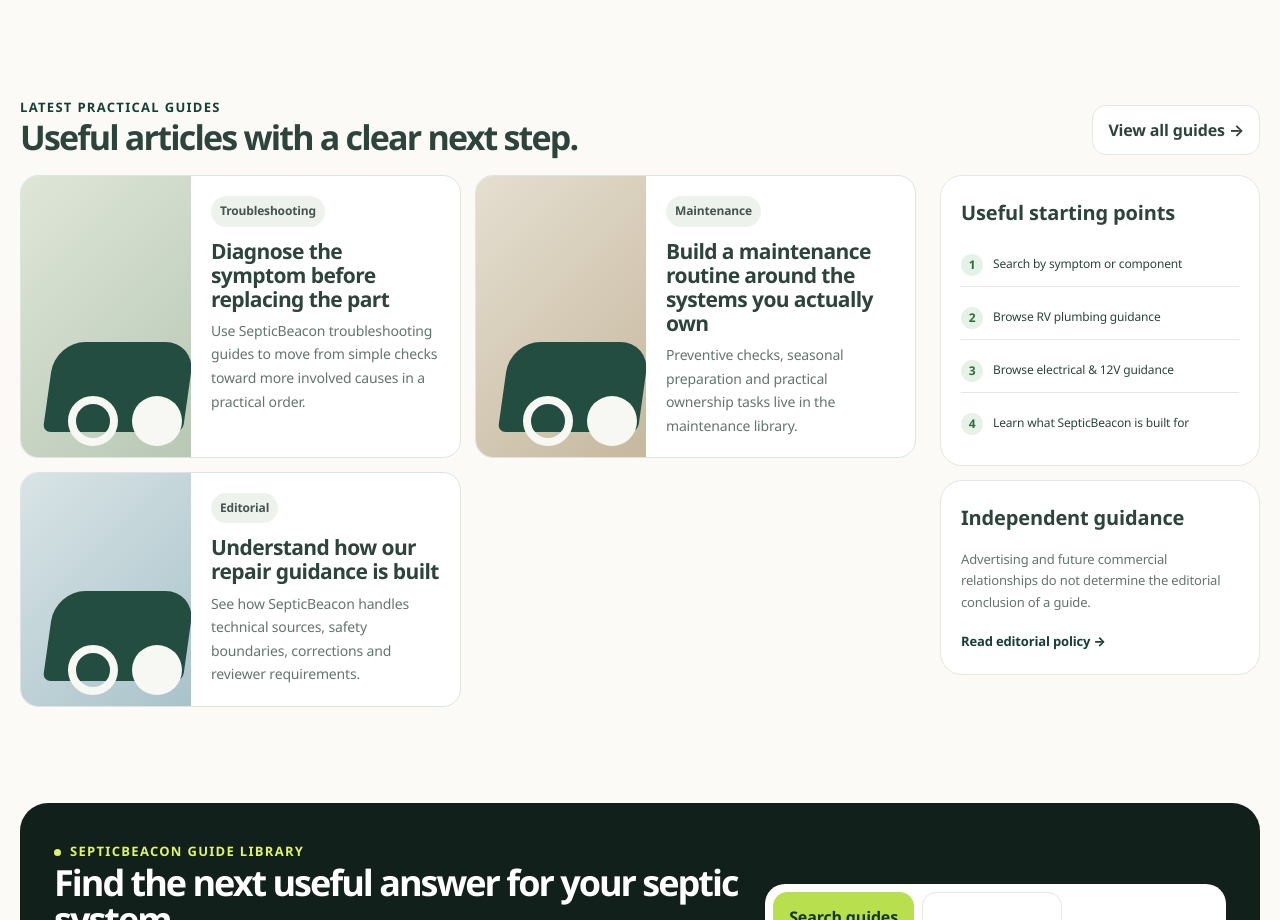
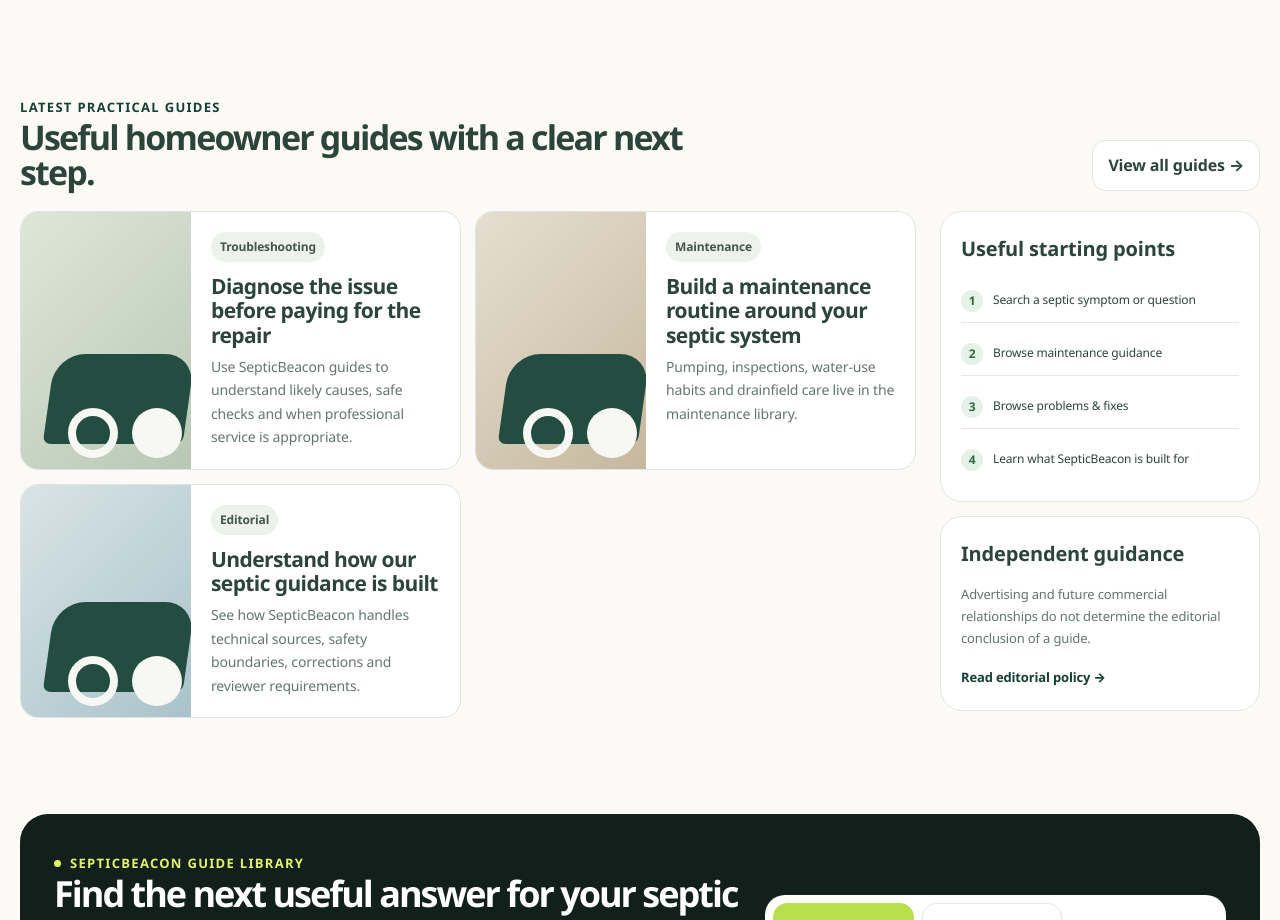
Before and after one commit to enessboz/septicbeacon, a website: page dist/index.html in a window 1280 px wide. Shown: the part 1285-2205 px from the top of the page. Drawn offline with Linux system fonts and the light colour scheme.

Commit message:
Finish SepticBeacon homepage copy

```diff
--- a/dist/index.html
+++ b/dist/index.html
@@ -113,7 +113,7 @@
   <div class="section-head">
     <div>
       <div class="kicker" style="color:var(--pine)">Latest practical guides</div>
-      <h2>Useful articles with a clear next step.</h2>
+      <h2>Useful homeowner guides with a clear next step.</h2>
     </div>
     <a class="btn" href="/search.html">View all guides →</a>
   </div>
@@ -124,23 +124,23 @@
         <div class="thumb"></div>
         <div class="article-copy">
           <div class="meta"><span class="badge">Troubleshooting</span></div>
-          <h3>Diagnose the symptom before replacing the part</h3>
-          <p>Use SepticBeacon troubleshooting guides to move from simple checks toward more involved causes in a practical order.</p>
+          <h3>Diagnose the issue before paying for the repair</h3>
+          <p>Use SepticBeacon guides to understand likely causes, safe checks and when professional service is appropriate.</p>
         </div>
       </a>
       <a class="article-card" href="/category/maintenance">
         <div class="thumb" style="background:linear-gradient(135deg,#e5dfd1,#c6b89e)"></div>
         <div class="article-copy">
           <div class="meta"><span class="badge">Maintenance</span></div>
-          <h3>Build a maintenance routine around the systems you actually own</h3>
-          <p>Preventive checks, seasonal preparation and practical ownership tasks live in the maintenance library.</p>
+          <h3>Build a maintenance routine around your septic system</h3>
+          <p>Pumping, inspections, water-use habits and drainfield care live in the maintenance library.</p>
         </div>
       </a>
       <a class="article-card" href="/how-we-review.html">
         <div class="thumb" style="background:linear-gradient(135deg,#d9e4e6,#a9c3ca)"></div>
         <div class="article-copy">
           <div class="meta"><span class="badge">Editorial</span></div>
-          <h3>Understand how our repair guidance is built</h3>
+          <h3>Understand how our septic guidance is built</h3>
           <p>See how SepticBeacon handles technical sources, safety boundaries, corrections and reviewer requirements.</p>
         </div>
       </a>
@@ -150,9 +150,9 @@
       <div class="panel">
         <h3>Useful starting points</h3>
         <div class="checklist" id="live-home-popular">
-          <a class="check" href="/search.html"><i>1</i><span>Search by symptom or component</span></a>
-          <a class="check" href="/category/maintenance"><i>2</i><span>Browse RV plumbing guidance</span></a>
-          <a class="check" href="/category/septic-basics"><i>3</i><span>Browse electrical & 12V guidance</span></a>
+          <a class="check" href="/search.html"><i>1</i><span>Search a septic symptom or question</span></a>
+          <a class="check" href="/category/maintenance"><i>2</i><span>Browse maintenance guidance</span></a>
+          <a class="check" href="/category/septic-basics"><i>3</i><span>Browse problems & fixes</span></a>
           <a class="check" href="/about.html"><i>4</i><span>Learn what SepticBeacon is built for</span></a>
         </div>
       </div>
```
